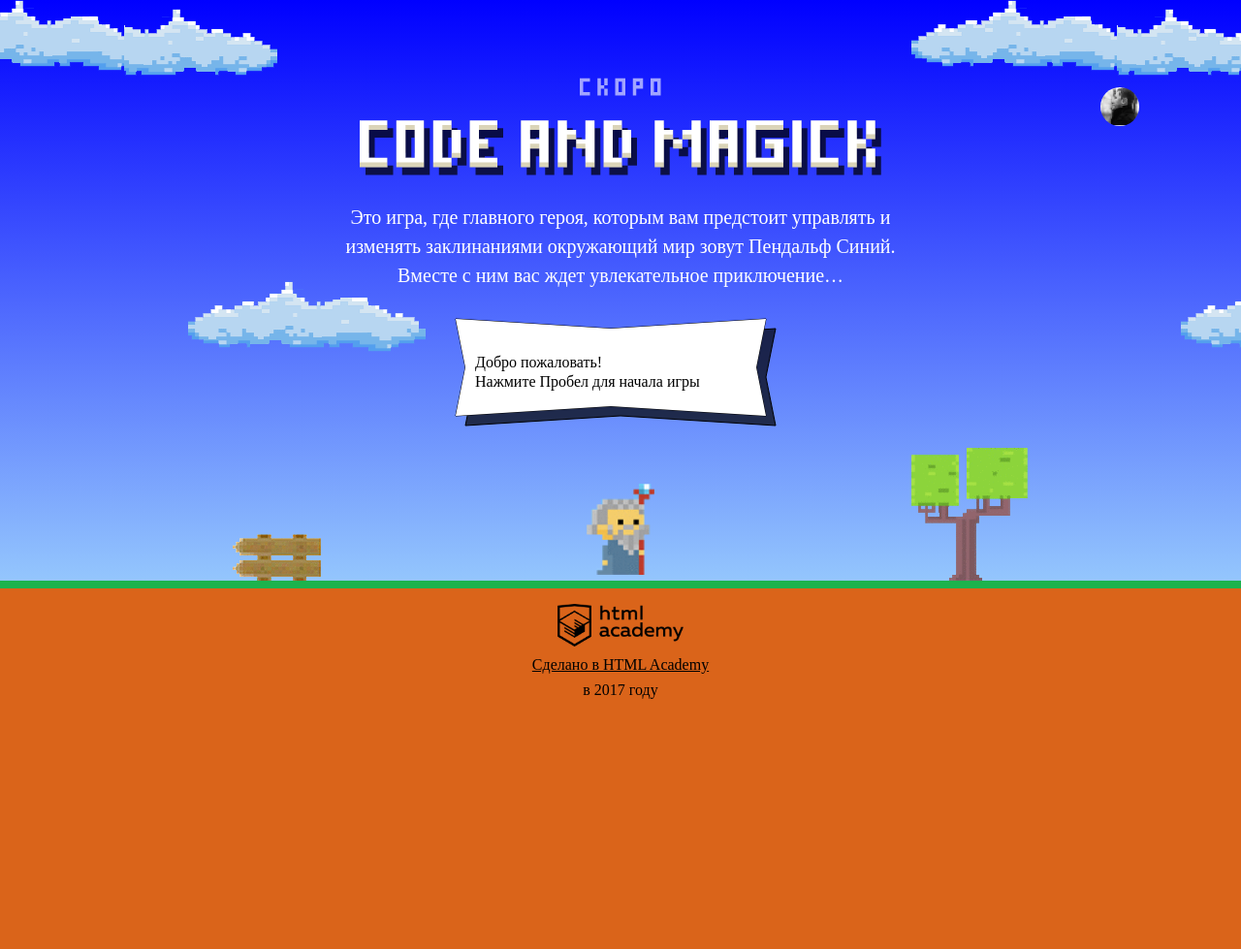
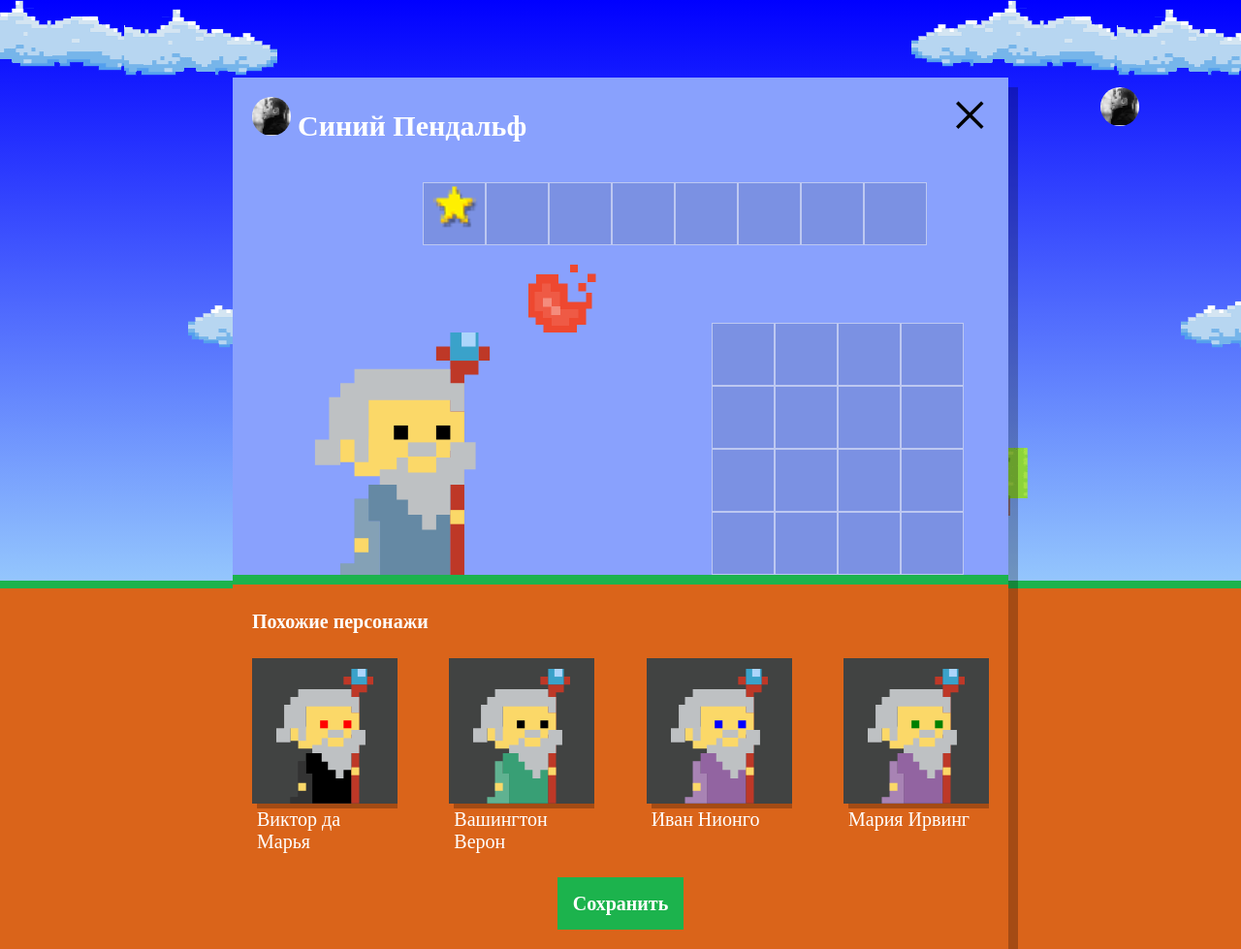
Before and after one commit to MasterOfMenace/699319-code-and-magick-18, a website: page index.html in a window 1280 px wide. Shown: the whole page at 97% size. Before the commit the page ends 800 px from the top, so only its background shows below. Drawn offline with Linux system fonts and the light colour scheme; a web font is replaced by a local one.

Commit message:
Написал скрипт для отрисовки похожих персонажей в окне настройки перонажа

```diff
--- a/index.html
+++ b/index.html
@@ -207,6 +207,7 @@
 </script>
 <script src="js/stat.js"></script>
 <script src="js/game.js"></script>
+<script src="js/setup.js"></script>
 
 </body>
 </html>
--- /dev/null
+++ b/js/setup.js
@@ -0,0 +1,61 @@
+'use strict';
+
+var NAMES = ['Иван', 'Хуан Себастьян', 'Мария', 'Кристоф', 'Виктор', 'Юлия', 'Люпита', 'Вашингтон'];
+
+var SURNAMES = ['да Марья', 'Верон', 'Мирабелла', 'Вальц', 'Онопко', 'Топольницкая', 'Нионго', 'Ирвинг'];
+
+var COAT_COLORS = ['rgb(101, 137, 164)', 'rgb(241, 43, 107)', 'rgb(146, 100, 161)', 'rgb(56, 159, 117)', 'rgb(215, 210, 55)', 'rgb(0, 0, 0)'];
+
+var EYES_COLORS = ['black', 'red', 'blue', 'yellow', 'green'];
+
+var setup = document.querySelector('.setup');
+setup.classList.remove('hidden');
+
+var wizards = [
+  {
+    name: getRandomElement(NAMES) + ' ' + getRandomElement(SURNAMES),
+    coatColor: getRandomElement(COAT_COLORS),
+    eyesColor: getRandomElement(EYES_COLORS)
+  },
+  {
+    name: getRandomElement(NAMES) + ' ' + getRandomElement(SURNAMES),
+    coatColor: getRandomElement(COAT_COLORS),
+    eyesColor: getRandomElement(EYES_COLORS)
+  },
+  {
+    name: getRandomElement(NAMES) + ' ' + getRandomElement(SURNAMES),
+    coatColor: getRandomElement(COAT_COLORS),
+    eyesColor: getRandomElement(EYES_COLORS)
+  },
+  {
+    name: getRandomElement(NAMES) + ' ' + getRandomElement(SURNAMES),
+    coatColor: getRandomElement(COAT_COLORS),
+    eyesColor: getRandomElement(EYES_COLORS)
+  }
+];
+
+function getRandomElement(array) {
+  var index = Math.floor(Math.random() * array.length); /* Math.random() * (max - min + 1) + min) */
+  return array[index];
+}
+
+function createWizard(data) {
+  var wizard = template.cloneNode(true);
+  wizard.querySelector('.setup-similar-label').textContent = data.name;
+  wizard.querySelector('.wizard-coat').style = 'fill: ' + data.coatColor;
+  wizard.querySelector('.wizard-eyes').style = 'fill: ' + data.eyesColor;
+  return wizard;
+}
+
+function renderWizards(array) {
+  for (var i = 0; i < array.length; i++) {
+    setupSimilarList.appendChild(createWizard(array[i]));
+  }
+}
+
+var setupSimilarList = document.querySelector('.setup-similar-list');
+document.querySelector('.setup-similar').classList.remove('hidden');
+
+var template = document.querySelector('#similar-wizard-template').content.querySelector('.setup-similar-item');
+
+renderWizards(wizards);
```
